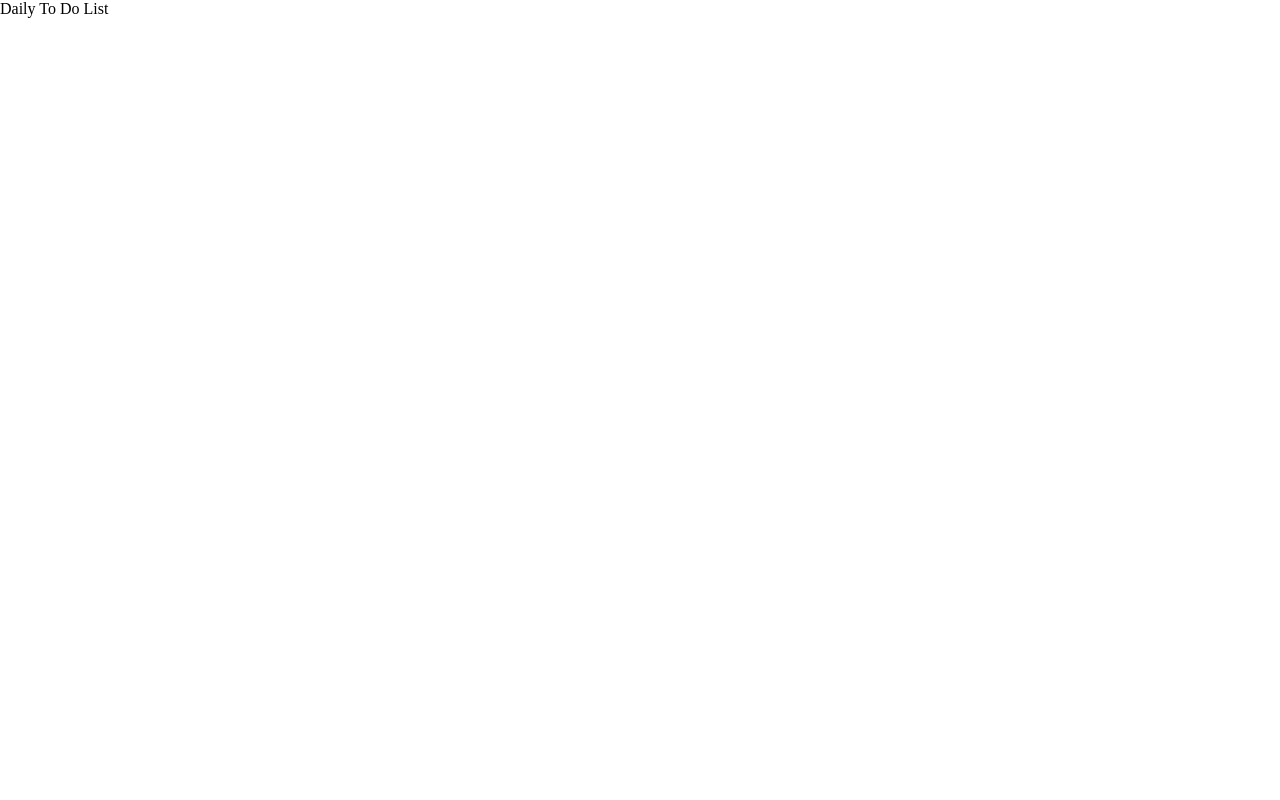
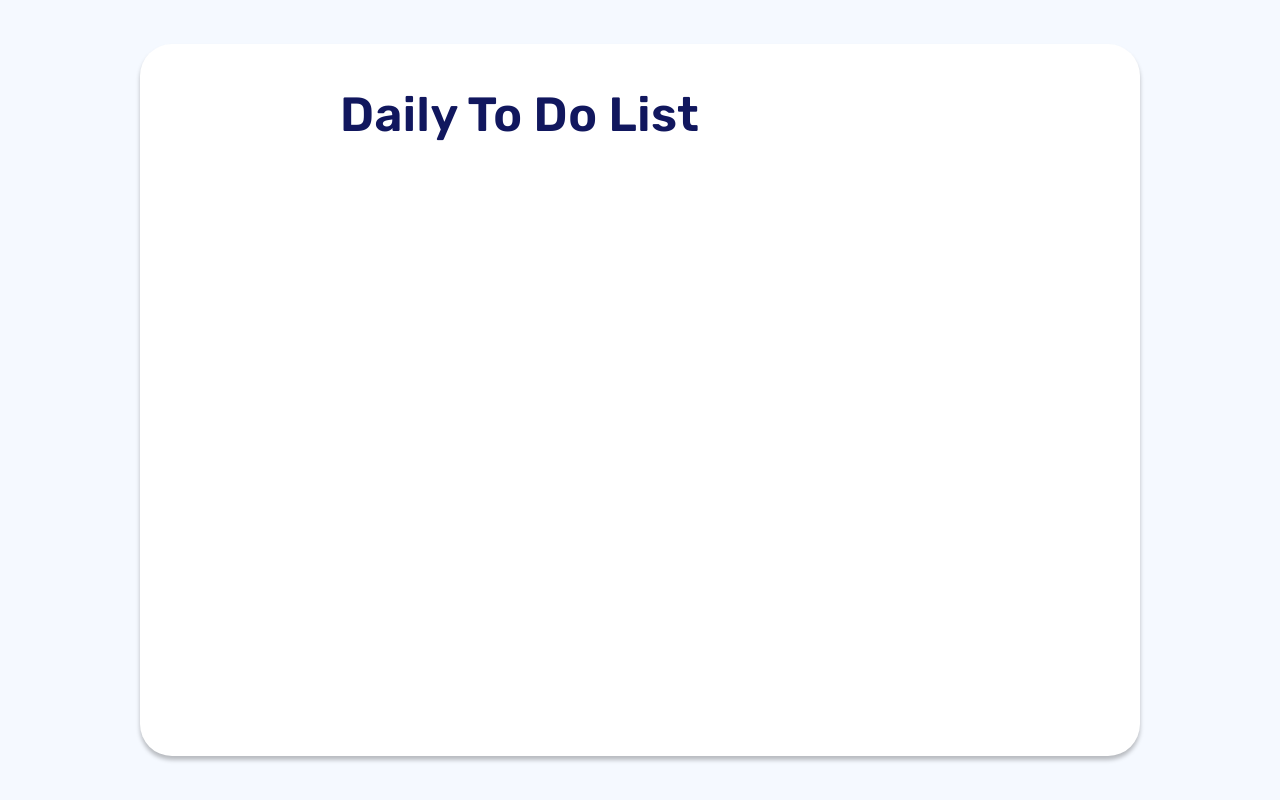
Before and after one commit to PopescuTudor/Daily-To-do-list, a React (Vite) app: page / in a window 1280 px wide. Built offline with nearby package versions, Linux system fonts and the light colour scheme.

Commit message:
styled card, background and title

```diff
--- a/index.html
+++ b/index.html
@@ -1,6 +1,9 @@
 <!DOCTYPE html>
 <html lang="en">
   <head>
+    <style>
+    @import url('https://fonts.googleapis.com/css2?family=Lato:ital,wght@0,100;0,300;0,400;0,700;0,900;1,100;1,300;1,400;1,700;1,900&family=Rubik:ital,wght@0,300;0,400;0,500;0,600;0,700;0,800;0,900;1,300;1,400;1,500;1,600;1,700;1,800;1,900&display=swap');
+    </style>
     <meta charset="UTF-8" />
     <link rel="icon" type="image/svg+xml" href="/favicon.svg" />
     <meta name="viewport" content="width=device-width, initial-scale=1.0" />
--- a/src/App.tsx
+++ b/src/App.tsx
@@ -1,9 +1,19 @@
 import 'normalize.css'
+import Layout from './components/Layout';
+import {useState} from 'react';
+type Todo = {
+  name: string;
+  complete: boolean;
+  createdAt: Date;
+}
 
 export default function App() {
+  const [todos, setTodos] = useState<Todo[]>([]);
+  console.log('todos', todos);
+
   return (
-    <main>
+    <Layout>
       Daily To Do List
-    </main>
+    </Layout>
   )
 }
--- /dev/null
+++ b/src/components/Layout.tsx
@@ -0,0 +1,50 @@
+import styled from 'styled-components'
+
+type Props = {
+  children: React.ReactNode;
+}
+
+const Layout = (props: Props) => {
+  return (
+    <Background>
+      <Card>
+        <Title>
+          {props.children}
+        </Title>
+
+      </Card>
+    </Background>
+  )
+}
+
+export default Layout;
+
+const Background = styled.div`
+  background: #F5F9FF;
+  height: 100vh;
+  width: 100vw;
+  display: flex;
+  justify-content: center;
+  align-items: center;
+`;
+
+const Card = styled.div`
+  width: 1000px;
+  height: 670px;
+  flex-shrink: 0;
+  border-radius: 32px;
+  background: #FFF;
+  box-shadow: 0px 4px 4px 0px rgba(0, 0, 0, 0.25);
+  padding-top: 42px;
+`;
+
+const Title = styled.span`
+  color: #11175E;
+  font-family: 'Rubik';
+  font-size: 48px;
+  font-style: normal;
+  font-weight: 600;
+  line-height: normal;
+  letter-spacing: 0.48px;
+  margin-left: 200px;
+`;
```
